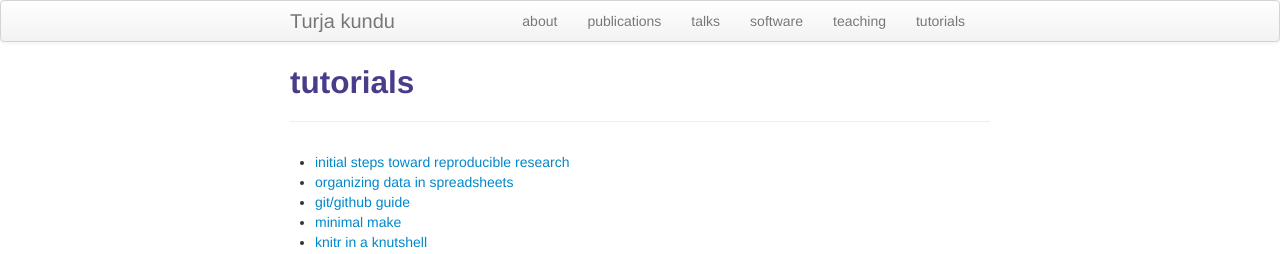
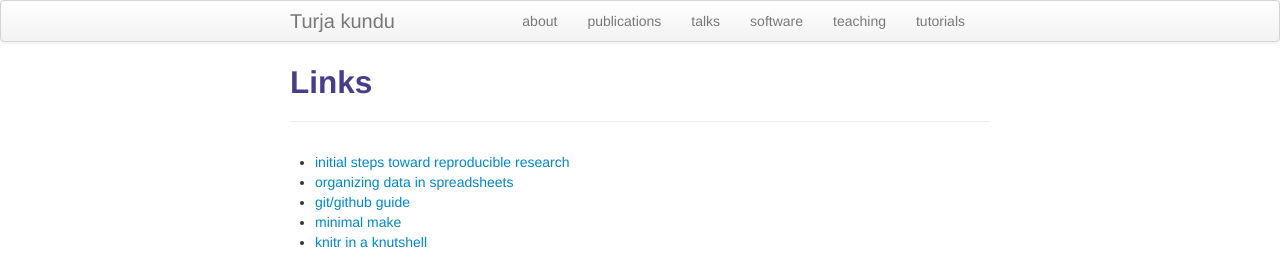
Before and after one commit to turjakundu/turjakundu.github.io, a Jekyll site: the page built from pages/links.md, in a window 1280 px wide. Shown: the top 254 px of the page. Built offline with Jekyll 4.4.1, drawn with Linux system fonts in a browser that asks for light colours.

Commit message:
hdip Commit

```diff
--- a/pages/tutorials.md
+++ b/pages/links.md
@@ -1,7 +1,7 @@
 ---
 layout: page
-title: tutorials
-description: Karl Broman's tutorials
+title: Links
+description: Useful Links
 ---
 
 - [initial steps toward reproducible research](http://kbroman.org/steps2rr)
```
